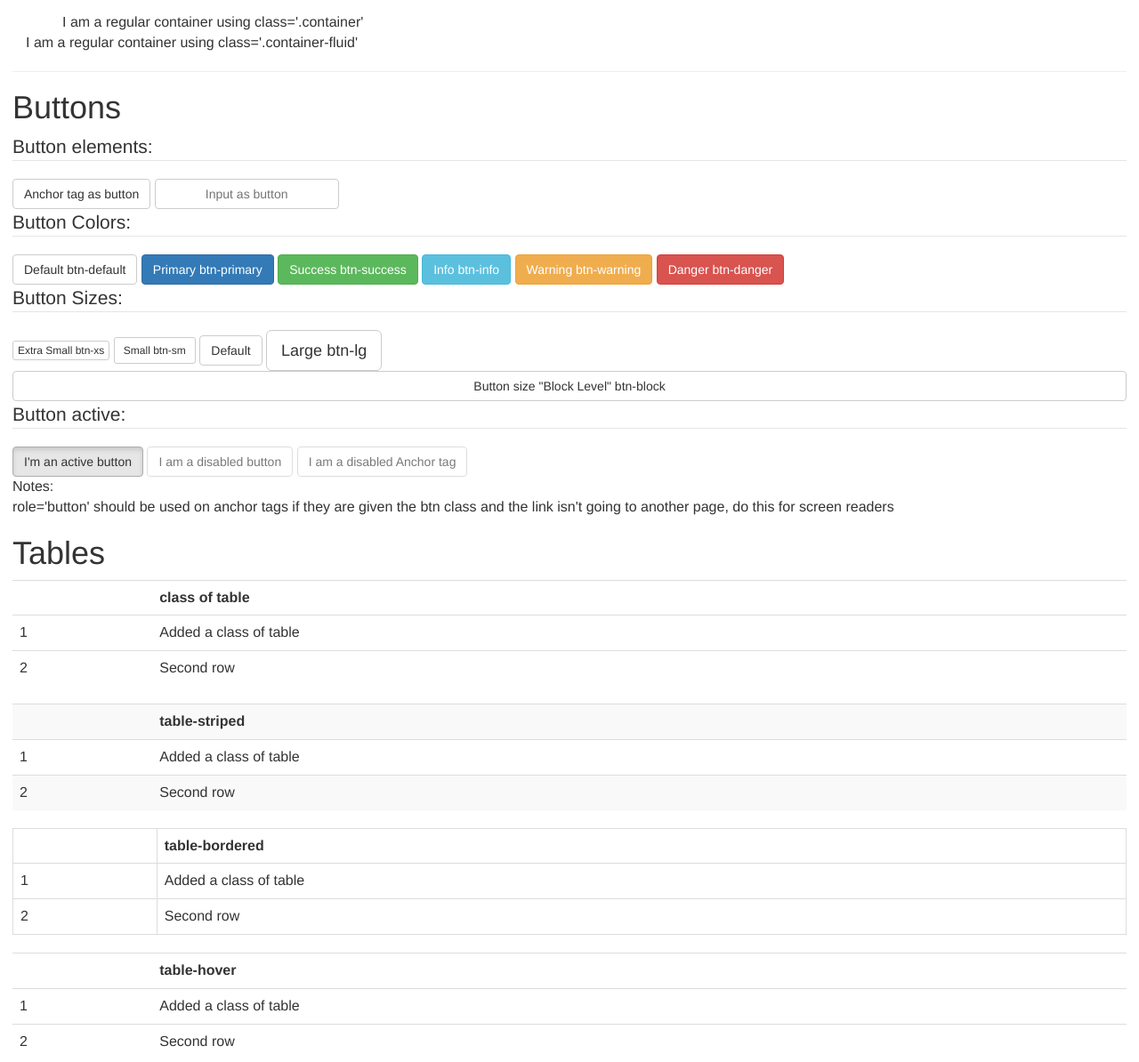
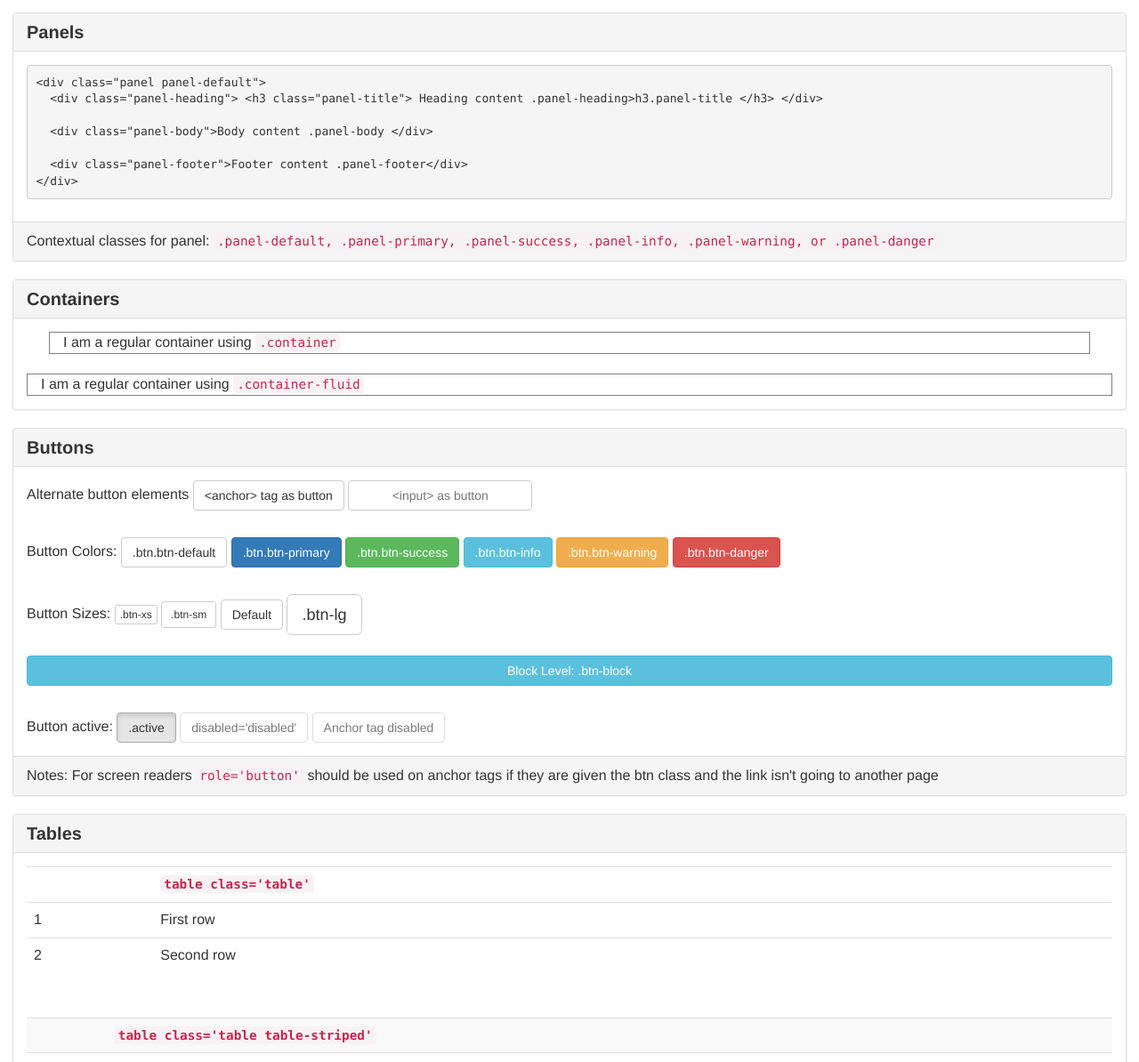
Before and after one commit to CharlesHurt/BootstrapExamples, a website: page REFERENCE.html in a window 1280 px wide. Shown: the top 1194 px of the page at 89% size. Drawn offline with nearby package versions, Linux system fonts and the light colour scheme.

Commit message:
Cleaning appearance

```diff
--- a/REFERENCE.html
+++ b/REFERENCE.html
@@ -10,103 +10,155 @@
   }
 body {
   margin:1em;
+}
 
+.cSimpleBorder {
+  border:1px solid gray;
 }
+
+
+.panel-title {
+  font-size:20px;
+  font-weight:bold;
+}
+
   </style>
 </head>
 <body>
-  <div class="container">I am a regular container using class='.container'</div>
-  <div class="container-fluid">I am a regular container using class='.container-fluid'</div>
-  <hr>
-  <h1>Buttons</h1>
-  <fieldset>
-  <legend>Button elements:</legend>
-  <a href="" class="btn btn-default">Anchor tag as button</a>
-  <input type="text" class="btn btn-default" placeholder='Input as button'><br>
- </fieldset>
+  <div class="panel panel-default">
+    <div class="panel-heading">
+      <h3 class="panel-title">Panels</h3>
+    </div>
+    <div class="panel-body">
+<pre>
+&lt;div class="panel panel-default">
+  &lt;div class="panel-heading"> &lt;h3 class="panel-title"> Heading content .panel-heading>h3.panel-title &lt;/h3> &lt;/div>
 
- <fieldset>
- <legend>Button Colors:</legend>
- <button class='btn btn-default'>Default btn-default</button>
- <button class='btn btn-primary'>Primary btn-primary</button>
- <button class='btn btn-success'>Success btn-success</button>
- <button class='btn btn-info'>Info btn-info</button>
- <button class='btn btn-warning'>Warning btn-warning</button>
- <button class='btn btn-danger'>Danger btn-danger</button>
- </fieldset>
+  &lt;div class="panel-body">Body content .panel-body &lt;/div>
 
- <fieldset>
- <legend>Button Sizes:</legend>
- <button class='btn btn-default btn-xs'>Extra Small btn-xs</button>
- <button class='btn btn-default btn-sm'>Small btn-sm</button>
+  &lt;div class="panel-footer">Footer content .panel-footer&lt;/div>
+&lt;/div>
+</pre>
+</code>
+    </div>
+    <div class="panel-footer">
+      Contextual classes for panel: <code>.panel-default, .panel-primary, .panel-success, .panel-info, .panel-warning, or .panel-danger</code>
+    </div>
+  </div>
+</div>
+
+  <div class="panel panel-default">
+    <div class="panel-heading">
+      <h3 class="panel-title">Containers</h3>
+    </div>
+    <div class="panel-body">
+
+    <div class="container cSimpleBorder"><div class="row"><div class='col-xs-12'>I am a regular container using <code>.container</code></div></div></div><br>
+    <div class="container-fluid cSimpleBorder"><div class="row"><div class='col-xs-12'>I am a regular container using <code>.container-fluid</code></div></div></div>
+  </div>
+</div>
+
+<div class="panel panel-default">
+  <div class="panel-heading"><h3 class="panel-title">Buttons</h3></div>
+  <div class="panel-body">
+    Alternate button elements <a class="btn btn-default">&lt;anchor> tag as button</a>
+    <input type="text" class="btn btn-default" placeholder='&lt;input> as button'><br>
+  </div>
+
+  <div class="panel-body">
+    Button Colors: <button class='btn btn-default'>.btn.btn-default</button>
+    <button class='btn btn-primary'>.btn.btn-primary</button>
+    <button class='btn btn-success'>.btn.btn-success</button>
+    <button class='btn btn-info'>.btn.btn-info</button>
+    <button class='btn btn-warning'>.btn.btn-warning</button>
+    <button class='btn btn-danger'>.btn.btn-danger</button>
+  </div>
+
+  <div class="panel-body">
+    Button Sizes:
+    <button class='btn btn-default btn-xs'>.btn-xs</button>
+    <button class='btn btn-default btn-sm'>.btn-sm</button>
     <button class='btn btn-default'>Default</button>
- <button class='btn btn-default btn-lg'>Large btn-lg</button>
- <button class='btn btn-default btn-block'>Button size "Block Level"  btn-block</button>
- </fieldset>
+    <button class='btn btn-default btn-lg'>.btn-lg</button><br><br>
+    <button class='btn btn-info btn-block'>Block Level: .btn-block</button>
+  </div>
 
- <fieldset>
- <legend>Button active:</legend>
- <button class='btn btn-default active'>I'm an active button</button>
- <button class='btn btn-default' disabled='disabled'>I am a disabled button</button>
- <a class='btn btn-default disabled' >I am a disabled Anchor tag</a>
- </fieldset>
+  <div class="panel-body">
+    Button active:
+    <button class='btn btn-default active'>  .active  </button>
+    <button class='btn btn-default' disabled='disabled'> disabled='disabled'</button>
+    <a class='btn btn-default disabled'>Anchor tag disabled </a>
+  </div>
 
-  <div>Notes:<br>
-  role='button' should be used on anchor tags if they are given the btn class
-and the link isn't going to another page, do this for screen readers</div>
+  <div class="panel-footer">Notes: For screen readers <code>role='button'</code>
+    should be used on anchor tags if they are given the btn class
+    and the link isn't going to another page
+  </div>
+</div>
 
-<h1>Tables</h1>
+<div class="panel panel-default">
+  <div class="panel-heading"> <h3 class="panel-title"> Tables </h3> </div>
+
+  <div class="panel-body">
     <table class='table'>
       <tr>
-    <th> </th><th>class of table</th>
+        <th> </th><th><code>table class='table'</code></th>
       </tr>
       <tr>
-    <td>1</td><td>Added a class of table</td>
+        <td>1</td><td>First row</td>
       </tr>
       <tr>
         <td>2</td><td>Second row</td>
       </tr>
     </table>
+  </div>
 
+  <div class="panel-body">
     <table class='table table-striped'>
       <tr>
-    <th> </th><th>table-striped</th>
+        <th> </th><th><code>table class='table table-striped'</code></th>
       </tr>
       <tr>
-    <td>1</td><td>Added a class of table</td>
+        <td>1</td><td>First row</td>
       </tr>
       <tr>
         <td>2</td><td>Second row</td>
       </tr>
     </table>
+  </div>
 
+  <div class="panel-body">
     <table class='table table-bordered'>
       <tr>
-    <th> </th><th>table-bordered</th>
+        <th> </th><th><code>table class='table table-bordered'</code></th>
       </tr>
       <tr>
-    <td>1</td><td>Added a class of table</td>
+        <td>1</td><td>First row</td>
       </tr>
       <tr>
         <td>2</td><td>Second row</td>
       </tr>
     </table>
+  </div>
 
+  <div class="panel-body">
     <table class='table table-hover'>
       <tr>
-    <th> </th><th>table-hover</th>
+        <th> </th><th><code>table class='table table-hover'</code></th>
       </tr>
       <tr>
-    <td>1</td><td>Added a class of table</td>
+        <td>1</td><td>First row</td>
       </tr>
       <tr>
         <td>2</td><td>Second row</td>
       </tr>
     </table>
+  </div>
 
+  <div class="panel-body">
     <table class='table table-condensed'>
       <tr>
-    <th> </th><th>table-condensed</th>
+        <th> </th><th><code>table class='table table-condensed'</code></th>
       </tr>
       <tr>
         <td>1</td><td>Does not show condensed well</td>
@@ -115,41 +167,46 @@ and the link isn't going to another page, do this for screen readers</div>
         <td>2</td><td>Second row</td>
       </tr>
     </table>
+  </div>
 
+  <div class="panel-body">
     <table class='table'>
       <tr>
         <th> </th><th>Table colors</th>
       </tr>
       <tr class='active'>
-    <td>1</td><td>TR has class='active'</td>
+        <td> </td><td>TR has <code>class='active'</code></td>
       </tr>
       <tr class='success'>
-    <td>1</td><td>TR has class='success'</td>
+        <td></td><td>TR has <code>class='success'</code></td>
       </tr>
       <tr class='info'>
-    <td>1</td><td>TR has class='info'</td>
+        <td></td><td>TR has <code>class='info'</code></td>
       </tr>
       <tr class='warning'>
-    <td>1</td><td>TR has class='warning'</td>
+        <td></td><td>TR has <code>class='warning'</code></td>
       </tr>
       <tr class='danger'>
-    <td>1</td><td>TR has class='danger'</td>
+        <td></td><td>TR has <code>class='danger'</code></td>
       </tr>
       <tr>
-    <td class='info'>1</td><td class='warning'>cells can have color too</td>
+        <td class='info'></td><td class='warning'>Cells can have color too <code>class='warning'</code></td>
       </tr>
     </table>
+  </div>
+</div>
 
 <div class="table-responsive">
   <table class='table'>
   <tr class='danger'>
-    <td>1</td><td>Table wrapped in div.table-responsive</td>
+    <td> </td><td>Table wrapped in <code>div.table-responsive</code></td>
   </tr>
   <tr>
-    <td>1</td><td >I am responsive with scroll bars as needed.</td>
+    <td> </td><td >I am <em>responsive with scroll bars</em> as needed.</td>
   </tr>
   </table>
 </div>
+
 
 <h1>Responsive images</h1>
 Using img-responsive, and image fills the col available to it.<br>
```
Also changed, not shown: REFERENCE copy.html (deleted, +0 -13 lines), 1 other file. Lines whose indentation alone changed are shown as unchanged.
